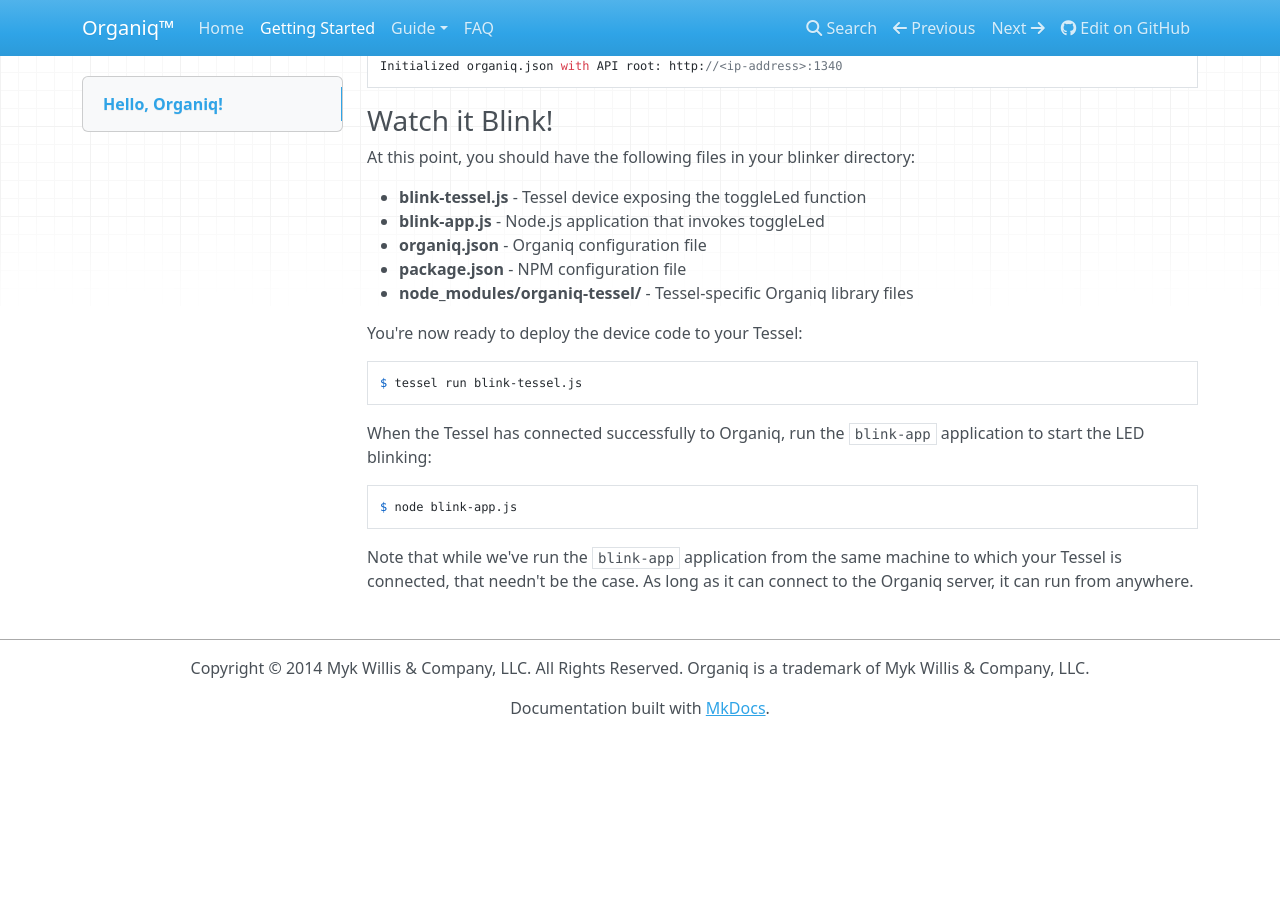
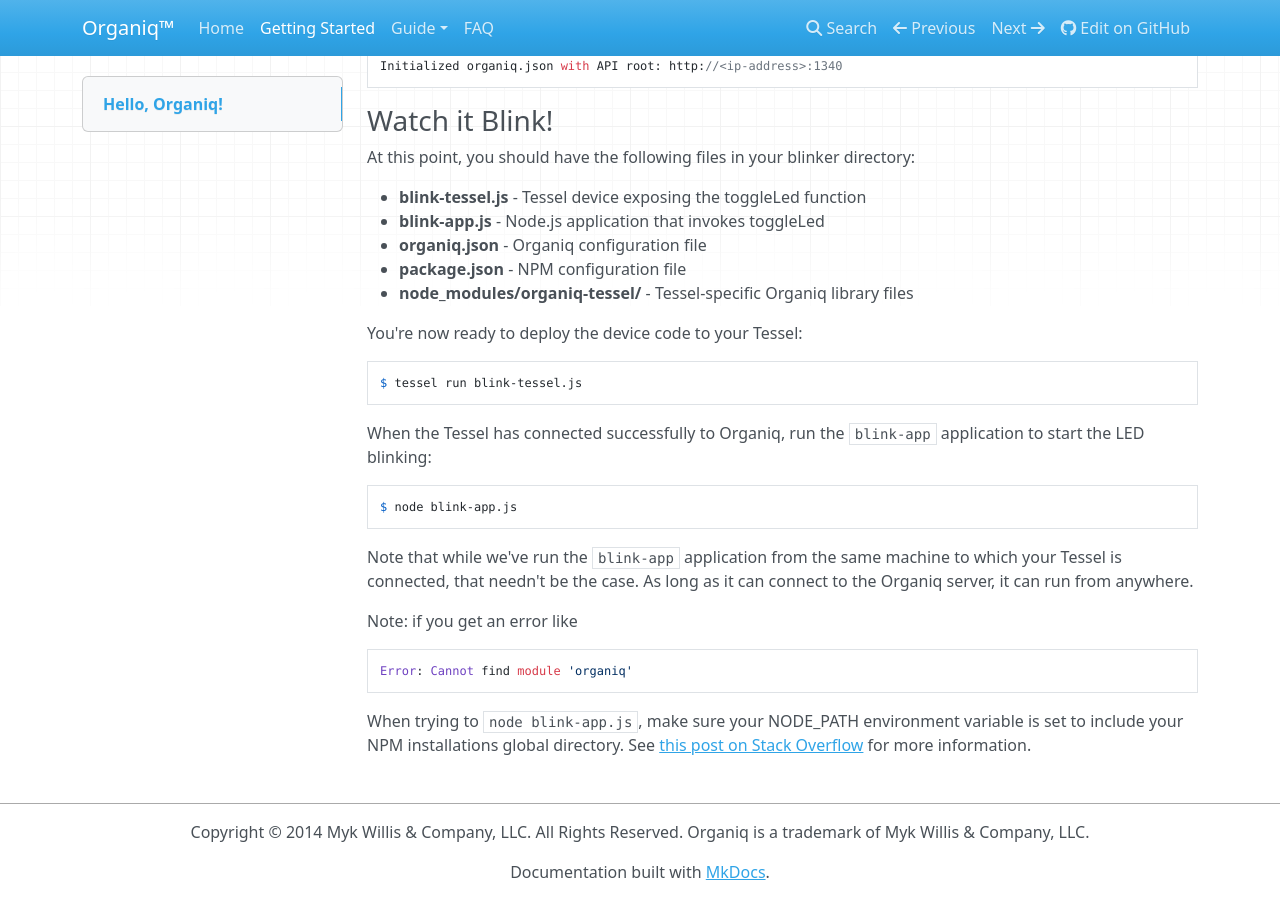
Before and after one commit to mykwillis/organiq-docs-tessel, an MkDocs documentation site: the page built from docs/hello.md, in a window 1280 px wide and 900 px high, scrolled down 1541 px. Built offline with MkDocs 1.6.1, drawn with Linux system fonts in a browser that asks for light colours; nearby versions of some CDN libraries; old or Windows-style settings are respelled for this version of MkDocs; before the commit the page ends 2277 px from its top, so only the background shows below that.

Commit message:
Note about potential Cannot find module 'organiq' error

```diff
--- a/docs/hello.md
+++ b/docs/hello.md
@@ -83,3 +83,9 @@ When the Tessel has connected successfully to Organiq, run the `blink-app` appli
     $ node blink-app.js
 
 Note that while we've run the `blink-app` application from the same machine to which your Tessel is connected, that needn't be the case. As long as it can connect to the Organiq server, it can run from anywhere.
+
+Note: if you get an error like
+
+    Error: Cannot find module 'organiq'
+
+When trying to `node blink-app.js`, make sure your NODE_PATH environment variable is set to include your NPM installations global directory.  See [this post on Stack Overflow](http://stackoverflow.com/a/9588052/925478) for more information.
```
